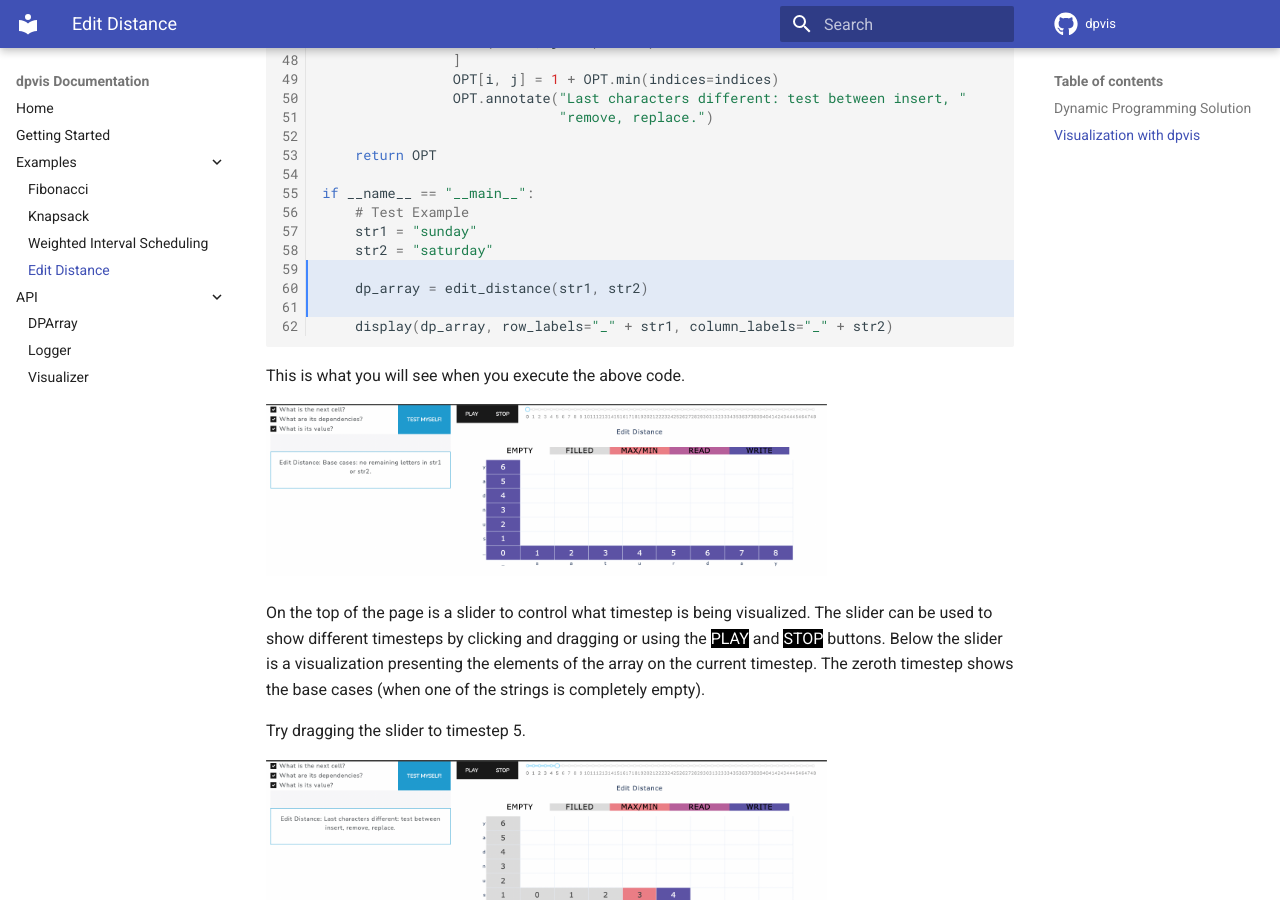
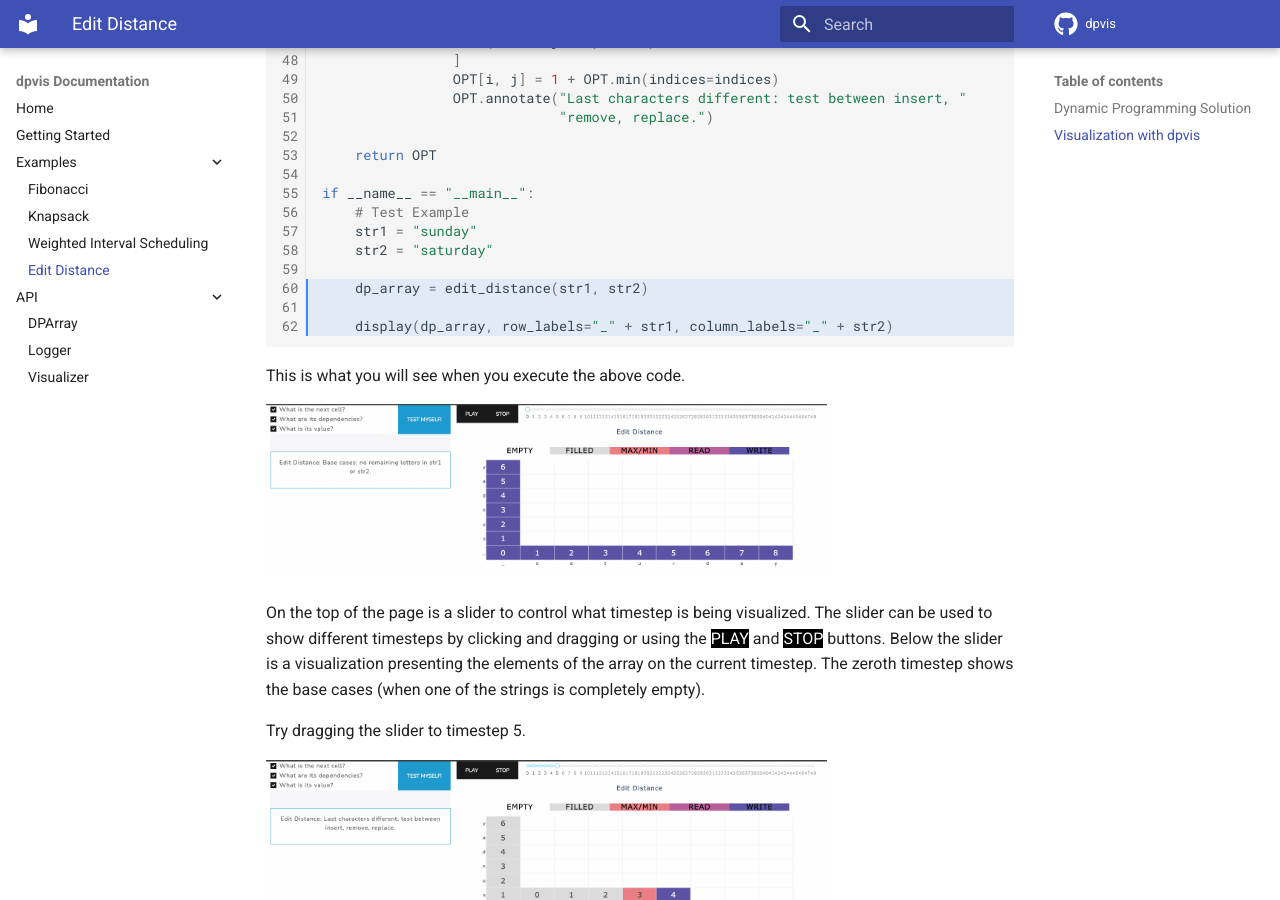
Before and after one commit to itsdawei/dpvis, an MkDocs documentation site: the page built from docs/examples/edit_distance.md, in a window 1280 px wide and 900 px high, scrolled down 1755 px. Built offline with MkDocs 1.6.1 and Material for MkDocs 9.7.7, drawn with Linux system fonts in a browser that asks for light colours; comment, search, counter and statistics services are not loaded.

Commit message:
highlighting

````diff
--- a/docs/examples/edit_distance.md
+++ b/docs/examples/edit_distance.md
@@ -30,7 +30,7 @@ $OPT[i, j] = 1 + min(OPT[i, j - 1], OPT[i - 1, j], OPT[i - 1, j - 1])$.
 
 We can visualize this with `dpvis` as follows:
 
-```python linenums="1"  hl_lines="1 17 59-61"
+```python linenums="1"  hl_lines="1 17 60-62"
 from dp import DPArray, display
 
 def edit_distance(str1, str2):
````
